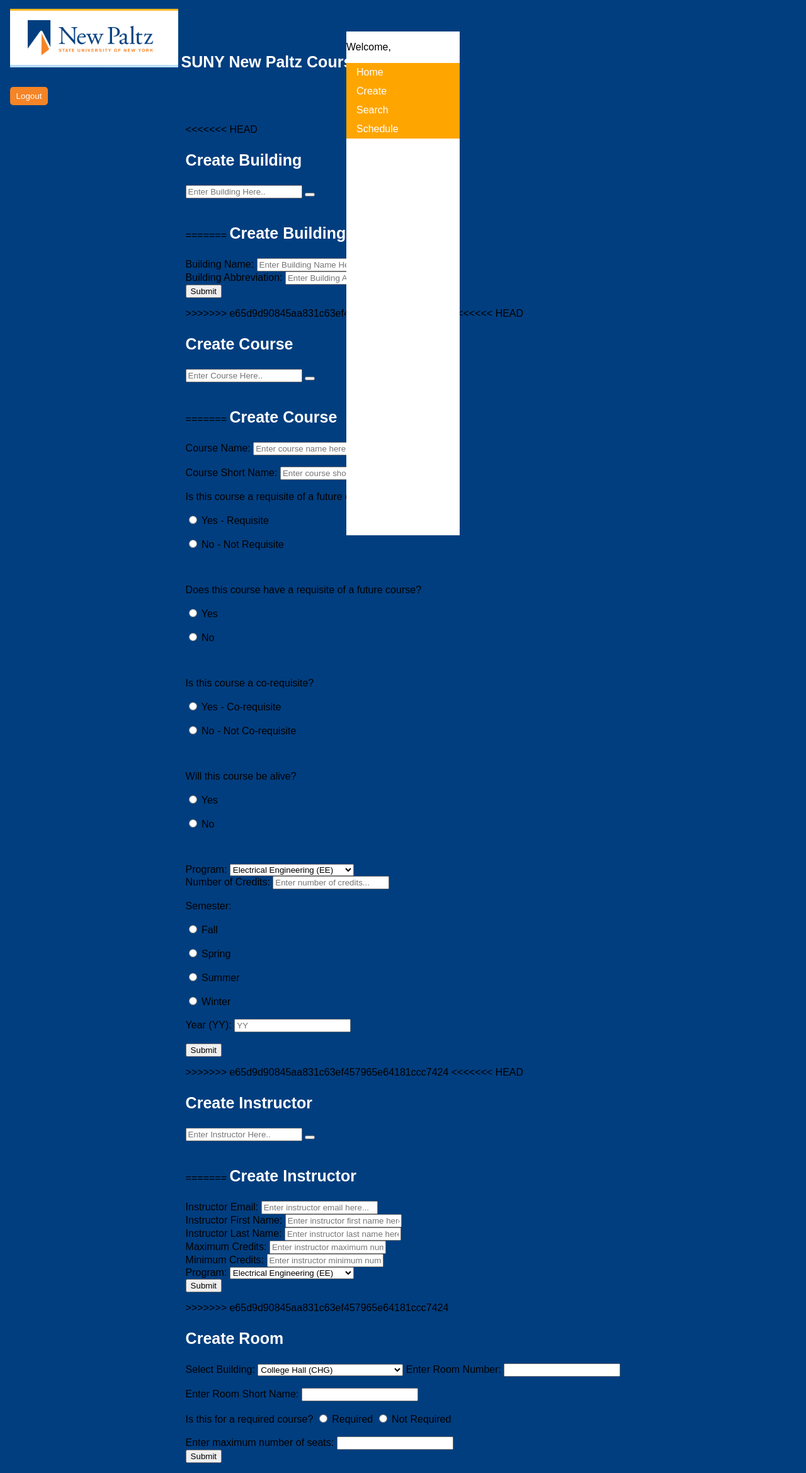
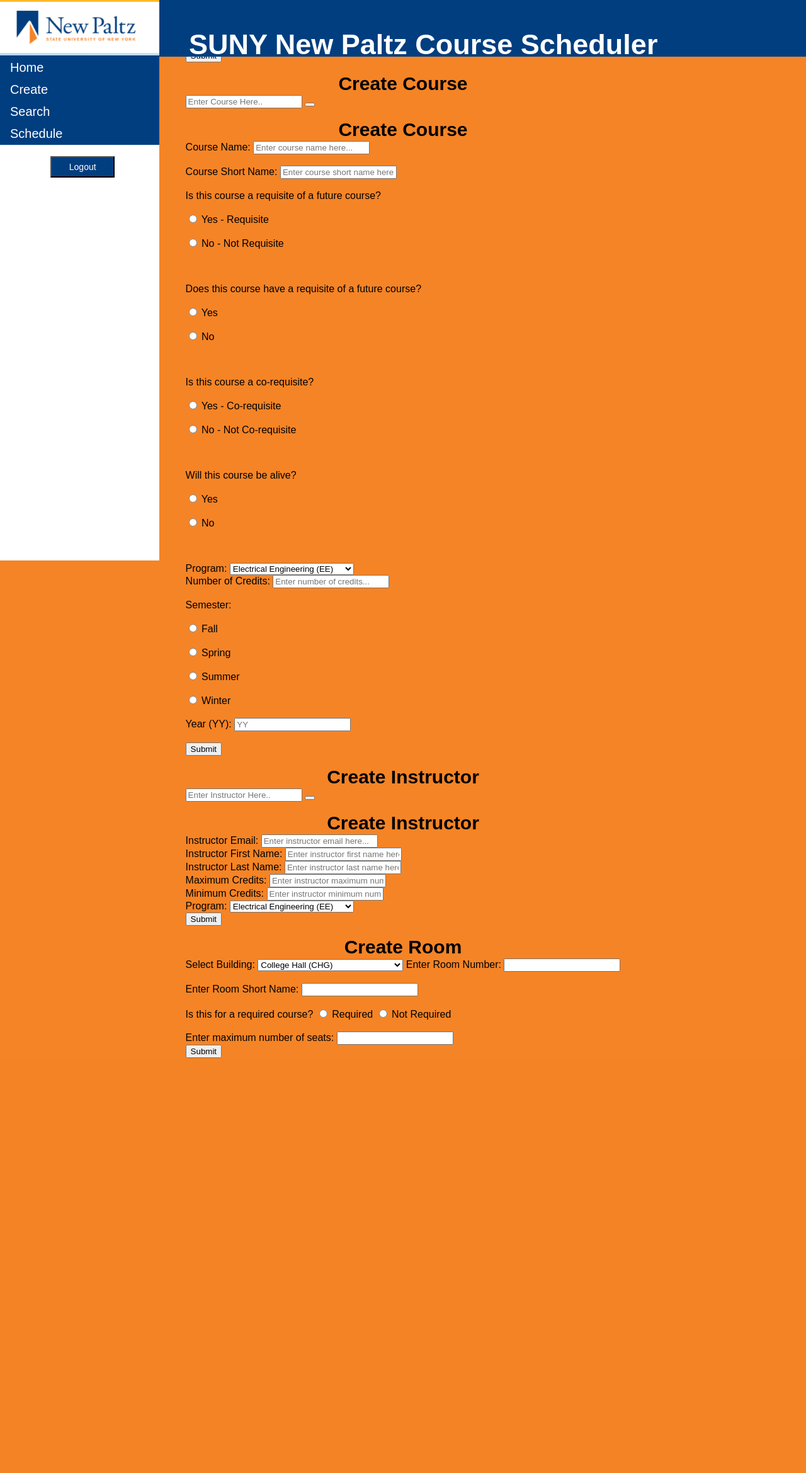
Before and after one commit to nikkirmaher/Software-Engineering, a PHP site: page /create.php in a window 1280 px wide. Shown: the whole page at 63% size. After the commit the page ends 1680 px from the top, so only its background shows below. Run offline with PHP 8.4, Linux system fonts and the light colour scheme.

Commit message:
moved some files, updated nav and header

```diff
--- a/components/create/buildingCreate.php
+++ b/components/create/buildingCreate.php
@@ -1,42 +1,32 @@
-<<<<<<< HEAD
 <div id="buildingCreate">
     <p class = "title"> Create Building </p>
-    <form name="search-building" method="get" action="./create.php">
-        <input type="text" placeholder="Enter Building Here.." name="search-building">
-        <button id="submitBuilding" type="submit"><i class="fa fa-search"></i></button>
+    <form name="create-building" method="get" action="./create.php">
+        <label id="create" for="create-building"> Building Name: </label>
+        <input type="text" placeholder="Enter Building Name Here.." name="create-building-name">
+        <br>
+        <label id="create" for="create-building"> Building Abbreviation: </label>
+        <input type="text" placeholder="Enter Building Abbreviation Here.." name="create-building-abbreviation">
+        <br>
+        <input id="submit" type="submit" name="addBuilding">
     </form>
+</div>
 
-        <?php
-        //If submit button is pressed.
-        if (isset($_GET['addBuilding']))
-        {
-            include_once(" ./backend/db_connector.php");
+<?php
+	//If submit button is pressed.
+	if (isset($_GET['addBuilding']))
+	{
+		include_once('./backend/db_connector.php');
 
-            $buidling_name = $_GET['buidling_name'];
-            $building_abbreviation = $_GET['building_abbreviation'];
+		$building_name = $_GET['create-building-name'];
+		$building_abbreviation = $_GET['create-building-abbreviation'];
 
-            $sql = "INSERT INTO buildings (building_name, building_abbreviation)
-                    VALUES ($building_name, $building_abbreviation)";
+		$sql = "INSERT INTO `buildings` (`building_name`, `building_abbreviation`) VALUES ('$building_name', '$building_abbreviation')";
 
-
-            if ($conn->query($sql) === TRUE) {
-                echo "New record created successfully";
-              } else {
-                echo "Error: " . $sql . "<br>" . $conn->error;
-              }
-              $conn->close();
-        }
-        ?>
-</div>
-=======
-<p class = "title"> Create Building </p>
-<form name="create-building" method="get" action="...">
-    <label id="create" for="create-building"> Building Name: </label>
-	<input type="text" placeholder="Enter Building Name Here.." name="create-building-name">
-	<br>
-	<label id="create" for="create-building"> Building Abbreviation: </label>
-    <input type="text" placeholder="Enter Building Abbreviation Here.." name="create-building-abbreviation">
-    <br>
-	<input id="submit" type="submit" name="submit">
-</form>
->>>>>>> e65d9d90845aa831c63ef457965e64181ccc7424
+		if ($dbconn->query($sql) === TRUE) {
+			echo "New record created successfully";
+		} else {
+			echo "Error: " . $sql . "<br>" . $dbconn->error;
+		}
+		$dbconn->close();
+	}
+?>
--- a/components/create/courseCreate.php
+++ b/components/create/courseCreate.php
@@ -1,4 +1,3 @@
-<<<<<<< HEAD
 <div id="courseCreate">
     <p class = "title"> Create Course </p>
     <form name="search-course" method="get" action="./create.php">
@@ -36,7 +35,6 @@
         }
         ?>
 </div>
-=======
 <p class = "title"> Create Course </p>
 <form name="create-course" method="get" action="...">
 
@@ -157,4 +155,3 @@
 
     <input id="submit" type="submit" name="submit">
 </form>
->>>>>>> e65d9d90845aa831c63ef457965e64181ccc7424
--- a/components/create/instructorCreate.php
+++ b/components/create/instructorCreate.php
@@ -1,4 +1,3 @@
-<<<<<<< HEAD
 <div id="instructorCreate">
     <p class = "title"> Create Instructor </p>
     <form name="search-instructor" method="get" action="./create.php">
@@ -22,7 +21,6 @@
             $sql = "INSERT INTO faculty (email, fname, lname, max_credits, min_credits, program)
                     VALUES ($email, $fname, $lname, $max_credits, $min_credits, $program)";
 
-
             if ($conn->query($sql) === TRUE) {
                 echo "New record created successfully";
             } else {
@@ -32,7 +30,6 @@
         }
         ?>
 </div>
-=======
 <p class = "title"> Create Instructor </p>
 <form name="create-instructor" method="get" action="...">
 	<label id="add" for="create-instructor"> Instructor Email: </label>
@@ -65,4 +62,3 @@
 
     <input id="submit" type="submit" name="submit">
 </form>
->>>>>>> e65d9d90845aa831c63ef457965e64181ccc7424
--- a/components/navbar.php
+++ b/components/navbar.php
@@ -1,8 +1,12 @@
 <!-- Navigation bar -->
 <div class="leftnav">
-    <p>Welcome, <?php if(isset($_SESSION['user_fname'])) echo $_SESSION['user_fname'] ?></p>
-    <a href="./home.php">Home</a>
-    <a href="./create.php">Create</a>
-    <a href="./search.php">Search</a>
-    <a href="./schedule.php">Schedule</a>
+    <?php if(isset($_SESSION['user_fname'])) echo "<p>Welcome," . $_SESSION['user_fname'] . "</p>";?>
+    <a class="navlink" href="./home.php">Home</a>
+    <a class="navlink" href="./create.php">Create</a>
+    <a class="navlink" href="./search.php">Search</a>
+    <a class="navlink" href="./schedule.php">Schedule</a>
+    <br>
+    <form class="logout-form" method="get">
+        <input name="button" type="submit" class="logout-button" value="Logout">
+    </form>
 </div>
--- a/create.php
+++ b/create.php
@@ -12,7 +12,7 @@
 	<head>
 		<meta charset="UTF-8">
 		<title>Course Scheduler - Create</title>
-		<link href="./css/search.css" rel="stylesheet" type="text/css">
+		<link href="./css/scheduler.css" rel="stylesheet" type="text/css">
 	</head>
 
 <body>
--- a/home.php
+++ b/home.php
@@ -9,7 +9,7 @@
     <head>
         <meta charset="UTF-8">
         <title>Course Scheduler - Home</title>
-        <link href="./css/home.css" rel="stylesheet" type="text/css">
+        <link href="./css/scheduler.css" rel="stylesheet" type="text/css">
     </head>
 
     <body>
--- a/html/header.html
+++ b/html/header.html
@@ -1,8 +1,5 @@
 <!-- Header -->
 <div class="header">
-    <img class="logo" src="./images/Capture.png" alt="logo">
-    <p class="title">SUNY New Paltz Course Scheduler</p>
-    <form action= "./logout.php" class="logout" method="post">
-        <input name="logoutBtn" type="submit" class="button" value="Logout">
-    </form>
+    <img class="logo" src="./images/Capture.PNG" alt="logo">
+    <p class="scheduler-title">SUNY New Paltz Course Scheduler</p>
 </div>
--- a/schedule.php
+++ b/schedule.php
@@ -9,7 +9,7 @@
     <head>
         <meta charset="UTF-8">
         <title>Course Scheduler - Scheduler</title>
-        <link href="./css/home.css" rel="stylesheet" type="text/css">
+        <link href="./css/scheduler.css" rel="stylesheet" type="text/css">
     </head>
 
     <body>
```
Also changed, not shown: building-table.html (deleted, +0 -9 lines), course-table.html (deleted, +0 -20 lines), html/building-table.html (added, +9 -0 lines), html/course-table.html (added, +20 -0 lines), html/instructor-table.html (added, +14 -0 lines), instructor-table.html (deleted, +0 -14 lines), search.php (+5 -8 lines), html/home.html (renamed from home.html), 1 other file.
